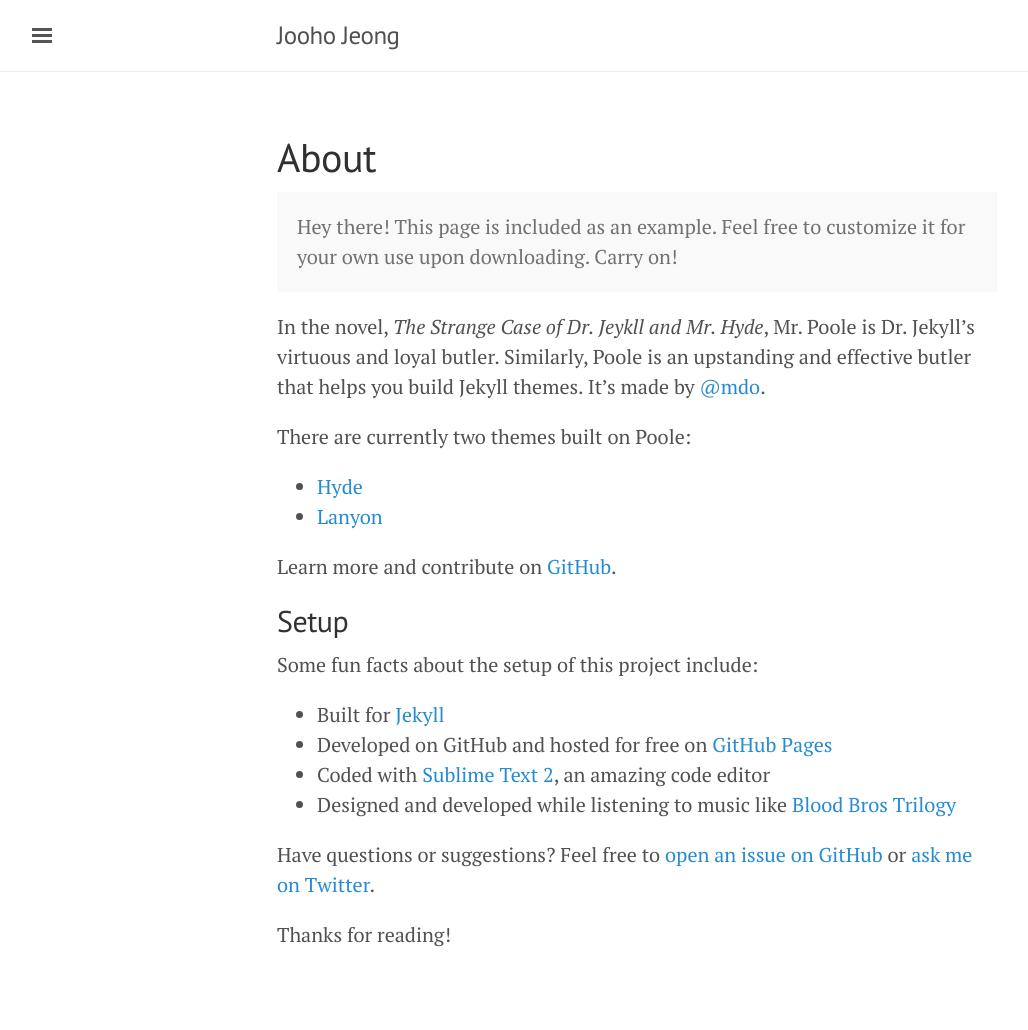
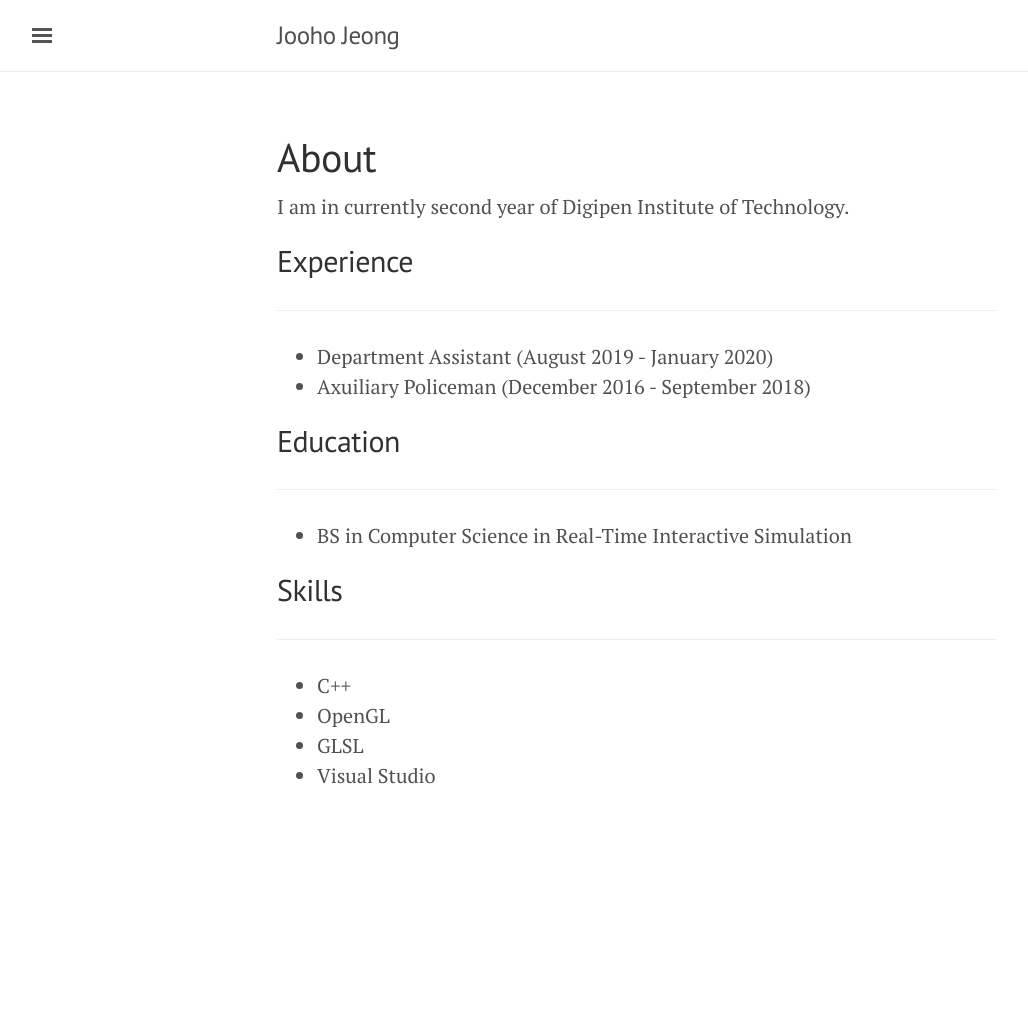
Before and after one commit to jooho556/jooho556.github.io, a Jekyll site: the page built from about.md, in a window 1280 px wide. Shown: the whole page, without its empty margins (3-1031 px from the left). Built offline with Jekyll 4.4.1, drawn with Linux system fonts in a browser that asks for light colours; after the commit the page ends 900 px from its top, so only the background shows below that.

Commit message:
Update about.md

```diff
--- a/about.md
+++ b/about.md
@@ -3,28 +3,20 @@ layout: page
 title: About
 ---
 
-<p class="message">
-  Hey there! This page is included as an example. Feel free to customize it for your own use upon downloading. Carry on!
-</p>
+I am in currently second year of Digipen Institute of Technology.
 
-In the novel, *The Strange Case of Dr. Jeykll and Mr. Hyde*, Mr. Poole is Dr. Jekyll's virtuous and loyal butler. Similarly, Poole is an upstanding and effective butler that helps you build Jekyll themes. It's made by [@mdo](https://twitter.com/mdo).
+## Experience
+-----
+* Department Assistant (August 2019 - January 2020)
+* Axuiliary Policeman (December 2016 - September 2018)
 
-There are currently two themes built on Poole:
+## Education
+-----
+* BS in Computer Science in Real-Time Interactive Simulation
 
-* [Hyde](http://hyde.getpoole.com)
-* [Lanyon](http://lanyon.getpoole.com)
-
-Learn more and contribute on [GitHub](https://github.com/poole).
-
-## Setup
-
-Some fun facts about the setup of this project include:
-
-* Built for [Jekyll](http://jekyllrb.com)
-* Developed on GitHub and hosted for free on [GitHub Pages](https://pages.github.com)
-* Coded with [Sublime Text 2](http://sublimetext.com), an amazing code editor
-* Designed and developed while listening to music like [Blood Bros Trilogy](https://soundcloud.com/maddecent/sets/blood-bros-series)
-
-Have questions or suggestions? Feel free to [open an issue on GitHub](https://github.com/poole/issues/new) or [ask me on Twitter](https://twitter.com/mdo).
-
-Thanks for reading!
+## Skills
+-----
+* C++
+* OpenGL
+* GLSL
+* Visual Studio
```
